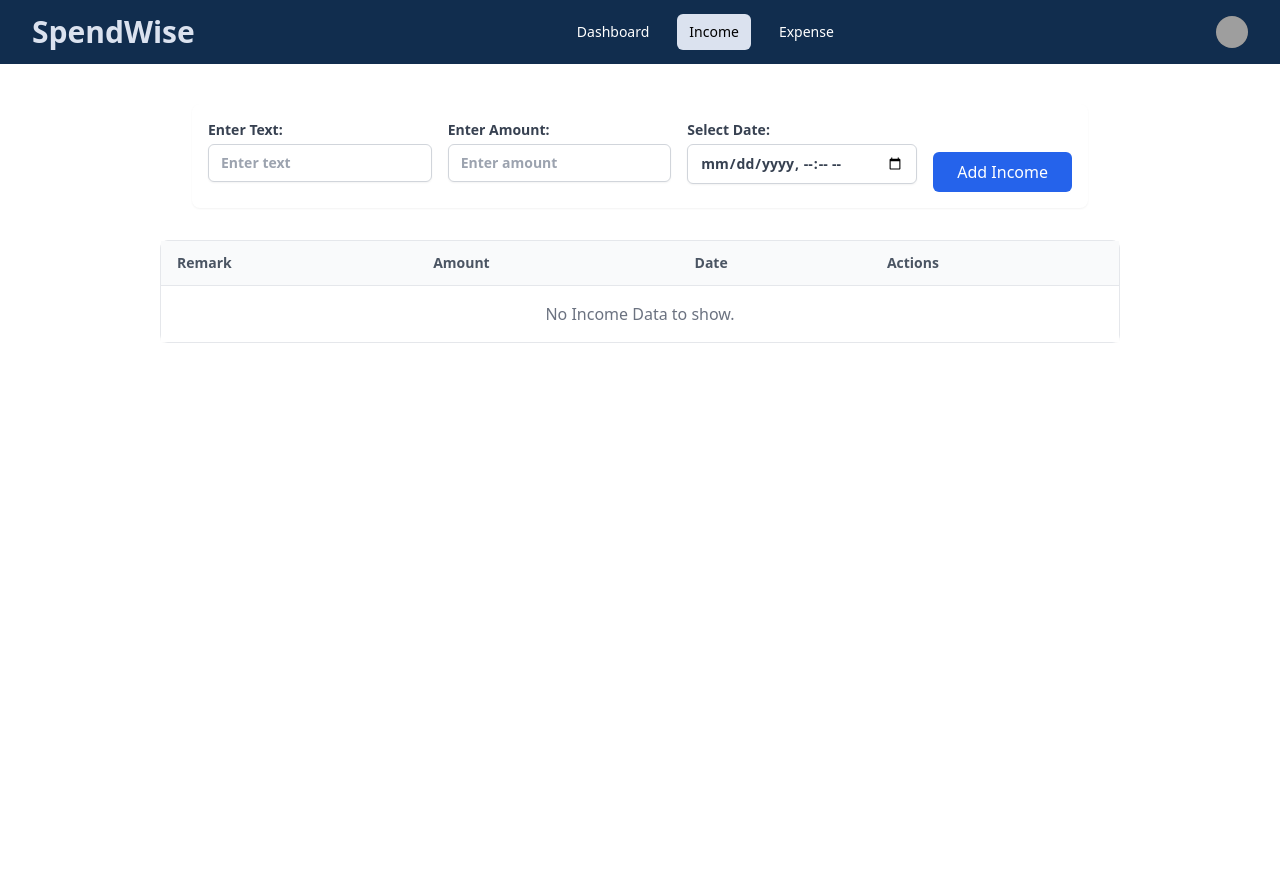
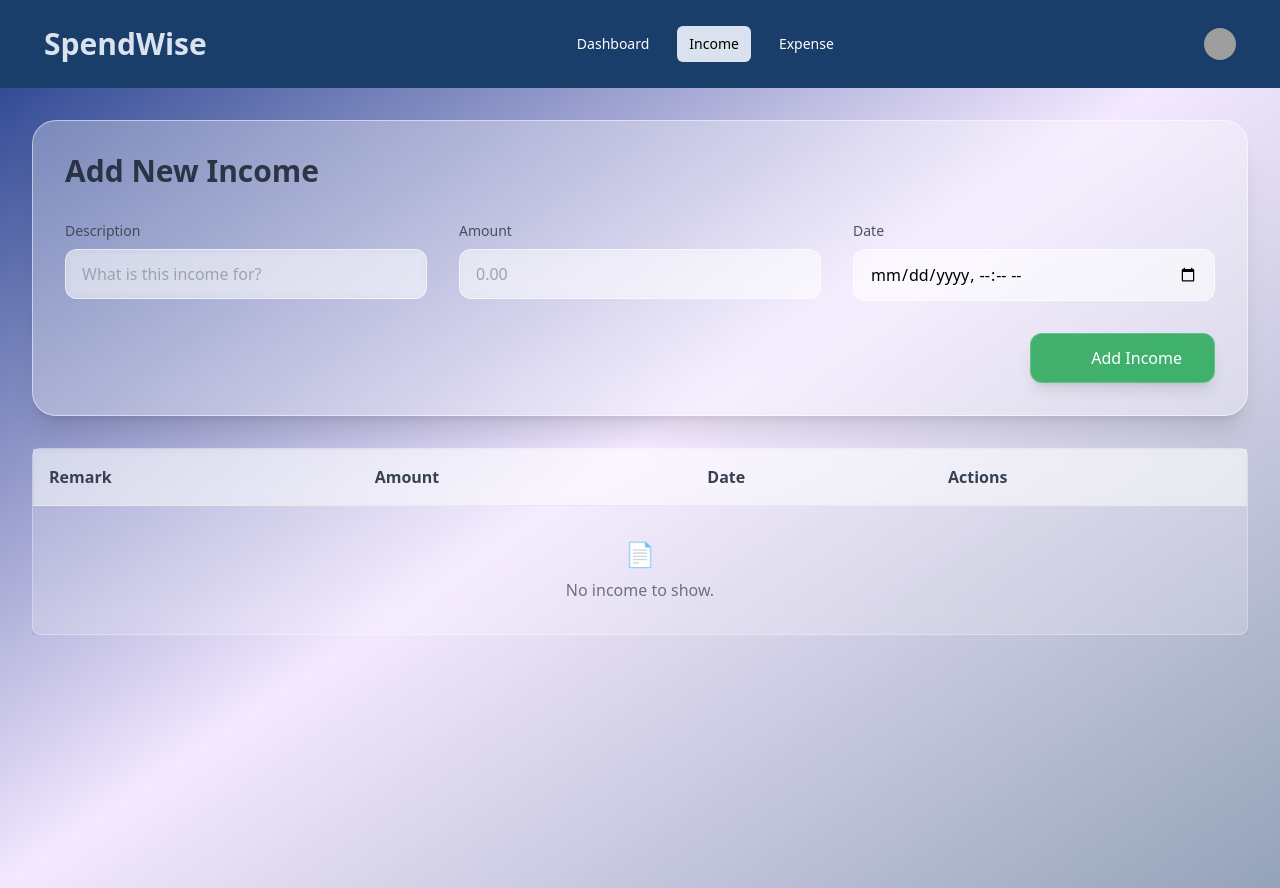
Before and after one commit to Sanskar-Karki/SpendWise, a React (Vite) app in the folder Client/: page /income in a window 1280 px wide. Before the commit the page ends 800 px from the top, so only its background shows below. Built offline with nearby package versions, Linux system fonts and the light colour scheme; grey boxes are pictures that could not be loaded.

Commit message:
UI change

```diff
--- a/Client/src/App.jsx
+++ b/Client/src/App.jsx
@@ -5,8 +5,10 @@ function App() {
 
   return (
     <>
-      <Navbar />
-      <Outlet />
+      <div className="bg-gradient-to-br from-blue-900 via-purple-100 to-slate-400">
+        <Navbar />
+        <Outlet />
+      </div>
     </>
   )
 }
--- a/Client/src/components/Dashboard/Dashboard.jsx
+++ b/Client/src/components/Dashboard/Dashboard.jsx
@@ -1,7 +1,7 @@
 
 const Dashboard = () => {
   return (
-    <div className="">
+    <div className="min-h-screen">
       Dashboard
     </div>
   )
--- a/Client/src/components/Expense/Expense.jsx
+++ b/Client/src/components/Expense/Expense.jsx
@@ -11,21 +11,14 @@ const Expense = () => {
 
   const handleInput = (e) => {
     const { value, name } = e.target;
-    setData({
-      ...data,
-      [name]: value,
-    });
+    setData({ ...data, [name]: value });
   };
 
   const handleSubmit = (e) => {
     e.preventDefault();
-    if (data.remark.trim() !== "" && data.amount.trim() !== "" && data.date.trim() !== "") {
+    if (data.remark.trim() && data.amount.trim() && data.date.trim()) {
       setExpenseData([...expenseData, data]);
-      setData({
-        remark: "",
-        amount: "",
-        date: "",
-      });
+      setData({ remark: "", amount: "", date: "" });
     } else {
       alert("Please fill all fields");
     }
@@ -37,66 +30,74 @@ const Expense = () => {
   };
 
   return (
-    <div className="mx-4 md:mx-8 lg:mx-40 my-6 md:my-10">
-      <div className="w-full max-w-4xl mx-auto">
-        <form
-          className="flex flex-col md:flex-row gap-4 mb-8 p-4 bg-white rounded-lg shadow-sm"
-          onSubmit={handleSubmit}
-        >
-          <div className="flex-1">
-            <label className="block text-gray-700 text-sm font-bold mb-2">
-              Enter Text:
+    <div className="min-h-screen ">
+      <div className="max-w-7xl mx-auto px-4 sm:px-6 lg:px-8 py-8">
+        <div className="backdrop-blur-lg bg-white/30 rounded-3xl shadow-xl p-8 border border-white/50">
+          <h2 className="text-3xl font-bold text-gray-800/90 mb-8">Add New Expense</h2>
+          <form onSubmit={handleSubmit} className="space-y-8">
+            <div className="grid md:grid-cols-3 gap-8">
+              <div className="space-y-2">
+                <label className="block text-sm font-medium text-gray-700/90">
+                  Description
+                </label>
                 <input
                   name="remark"
                   value={data.remark}
-                className="mt-1 block w-full px-3 py-2 border border-gray-300 rounded-md shadow-sm
-                         focus:ring-2 focus:ring-blue-500 focus:border-blue-500"
-                placeholder="Enter text"
+                  onChange={handleInput}
+                  className="w-full px-4 py-3 rounded-xl backdrop-blur-sm bg-white/40 border border-white/60
+                           focus:border-blue-400 focus:ring-2 focus:ring-blue-200 transition-all duration-300
+                           placeholder-gray-400"
+                  placeholder="What's this expense for?"
                   type="text"
-                onChange={handleInput}
                 />
-            </label>
               </div>
 
-          <div className="flex-1">
-            <label className="block text-gray-700 text-sm font-bold mb-2">
-              Enter Amount:
+              <div className="space-y-2">
+                <label className="block text-sm font-medium text-gray-700/90">
+                  Amount
+                </label>
                 <input
                   name="amount"
                   value={data.amount}
                   onChange={handleInput}
-                className="mt-1 block w-full px-3 py-2 border border-gray-300 rounded-md shadow-sm
-                         focus:ring-2 focus:ring-blue-500 focus:border-blue-500"
-                placeholder="Enter amount"
+                  className="w-full px-4 py-3 rounded-xl backdrop-blur-sm bg-white/40 border border-white/60
+                           focus:border-blue-400 focus:ring-2 focus:ring-blue-200 transition-all duration-300
+                           placeholder-gray-400"
+                  placeholder="0.00"
                   type="number"
                 />
-            </label>
               </div>
 
-          <div className="flex-1">
-            <label className="block text-gray-700 text-sm font-bold mb-2">
-              Select Date:
+              <div className="space-y-2">
+                <label className="block text-sm font-medium text-gray-700/90">
+                  Date
+                </label>
                 <input
                   value={data.date}
                   onChange={handleInput}
                   name="date"
-                className="mt-1 block w-full px-3 py-2 border border-gray-300 rounded-md shadow-sm
-                         focus:ring-2 focus:ring-blue-500 focus:border-blue-500"
+                  className="w-full px-4 py-3 rounded-xl backdrop-blur-sm bg-white/40 border border-white/60
+                           focus:border-blue-400 focus:ring-2 focus:ring-blue-200 transition-all duration-300"
                   type="datetime-local"
                 />
-            </label>
+              </div>
             </div>
 
-          <button
-            className="w-full md:w-auto mt-4 md:mt-8 px-6 py-2 bg-blue-600 text-white rounded-md
-                     hover:bg-blue-700 transition-colors duration-200"
-          >
-            Add Income
+            <div className="flex justify-end">
+              <button className="inline-flex w-full flex justify-center sm:w-auto items-center px-8 py-3 backdrop-blur-sm bg-red-600/80 hover:bg-red-700/100
+                              text-white rounded-xl shadow-lg hover:shadow-xl transition-all duration-300 font-medium
+                              border border-white/20 ">
+                <div className="w-5 h-5 mr-2 " />
+                Add Expense
               </button>
+            </div>
           </form>
         </div>
 
+        <div className="mt-8">
           <ExpenseList expenseData={expenseData} deleteHandler={deleteHandler} />
+        </div>
+      </div>
     </div>
   );
 };
--- a/Client/src/components/Expense/ExpenseList.jsx
+++ b/Client/src/components/Expense/ExpenseList.jsx
@@ -4,40 +4,52 @@ import { MdDeleteForever } from "react-icons/md";
 const ExpenseList = ({ expenseData, deleteHandler }) => {
   return (
     <div className="w-full overflow-x-auto px-4 md:px-0">
-      <div className="min-w-full shadow-sm rounded-lg border border-gray-200">
+      <div className="min-w-full shadow-md rounded-lg border border-white/30 backdrop-blur-md bg-white/20">
         <table className="min-w-full divide-y divide-gray-200">
-          <thead className="bg-gray-50">
+          <thead className="bg-white/40 backdrop-blur-sm">
             <tr>
-              <th className="px-4 py-3 text-left text-xs md:text-sm font-semibold text-gray-600">Remark</th>
-              <th className="px-4 py-3 text-left text-xs md:text-sm font-semibold text-gray-600">Amount</th>
-              <th className="hidden md:table-cell px-4 py-3 text-left text-xs md:text-sm font-semibold text-gray-600">Date</th>
-              <th className="px-4 py-3 text-left text-xs md:text-sm font-semibold text-gray-600">Actions</th>
+              <th className="px-4 py-4 text-left text-sm md:text-base font-semibold text-gray-700">
+                Remark
+              </th>
+              <th className="px-4 py-4 text-left text-sm md:text-base font-semibold text-gray-700">
+                Amount
+              </th>
+              <th className="hidden md:table-cell px-4 py-4 text-left text-sm md:text-base font-semibold text-gray-700">
+                Date
+              </th>
+              <th className="px-4 py-4 text-left text-sm md:text-base font-semibold text-gray-700">
+                Actions
+              </th>
             </tr>
           </thead>
-          <tbody className="bg-white divide-y divide-gray-200">
+          <tbody className="divide-y divide-gray-200">
             {expenseData.length === 0 ? (
               <tr>
-                <td colSpan="4" className="px-4 py-4 text-center text-gray-500">
-                  No Expense Data to show.
+                <td colSpan="4" className="px-6 py-8 text-center text-gray-500">
+                  <div className="flex flex-col items-center space-y-2">
+                    <span className="text-2xl">📄</span>
+                    <p className="text-sm md:text-base">No expenses to show.</p>
+                  </div>
                 </td>
               </tr>
             ) : (
               expenseData.map((data, index) => (
-                <tr key={index} className="hover:bg-gray-50 transition-colors">
-                  <td className="px-4 py-4 whitespace-nowrap text-sm">
-                    <div className="flex flex-col md:flex-row md:items-center">
-                      <span className="font-medium text-gray-900">{data.remark}</span>
+                <tr
+                  key={index}
+                  className="hover:bg-white/30 transition duration-200 ease-in-out"
+                >
+                  <td className="px-4 py-4 text-sm md:text-base text-gray-900 break-words max-w-xs">
+                    <div className="flex flex-col">
+                      <span className="font-medium">{data.remark}</span>
                       <span className="md:hidden text-xs text-gray-500 mt-1">
                         {new Date(data.date).toLocaleString()}
                       </span>
                     </div>
                   </td>
-                  <td className="px-4 py-4 whitespace-nowrap">
-                    <span className="text-sm font-semibold text-green-600">
-                      ${Number(data.amount).toLocaleString()}
-                    </span>
+                  <td className="px-4 py-4 text-sm md:text-base font-semibold text-green-600">
+                    ${Number(data.amount).toLocaleString()}
                   </td>
-                  <td className="hidden md:table-cell px-4 py-4 whitespace-nowrap text-sm text-gray-500">
+                  <td className="hidden md:table-cell px-4 py-4 text-sm text-gray-500">
                     {new Date(data.date).toLocaleString("en-US", {
                       year: "numeric",
                       month: "short",
@@ -46,20 +58,22 @@ const ExpenseList = ({ expenseData, deleteHandler }) => {
                       minute: "2-digit",
                     })}
                   </td>
-                  <td className="px-4 py-4 whitespace-nowrap text-sm">
-                    <div className="flex space-x-2">
+                  <td className="px-4 py-4 text-sm">
+                    <div className="flex items-center space-x-3">
                       <button
-                        className="p-2 hover:bg-gray-100 rounded-full transition-colors"
+                        className="p-2 rounded-full text-blue-600 hover:bg-blue-100 transition"
                         aria-label="Edit"
-                        tabIndex="0">
-                        <FaEdit className="w-4 h-4 text-blue-600" />
+                        title="Edit"
+                      >
+                        <FaEdit className="w-5 h-5" />
                       </button>
                       <button
                         onClick={() => deleteHandler(index)}
-                        className="p-2 hover:bg-gray-100 rounded-full transition-colors"
+                        className="p-2 rounded-full text-red-600 hover:bg-red-100 transition"
                         aria-label="Delete"
-                        tabIndex="0">
-                        <MdDeleteForever className="w-4 h-4 text-red-600" />
+                        title="Delete"
+                      >
+                        <MdDeleteForever className="w-5 h-5" />
                       </button>
                     </div>
                   </td>
--- a/Client/src/components/Income/Income.jsx
+++ b/Client/src/components/Income/Income.jsx
@@ -11,21 +11,14 @@ const Income = () => {
 
   const handleInput = (e) => {
     const { value, name } = e.target;
-    setData({
-      ...data,
-      [name]: value,
-    });
+    setData({ ...data, [name]: value });
   };
 
   const handleSubmit = (e) => {
     e.preventDefault();
-    if (data.remark.trim() !== "" && data.amount.trim() !== "" && data.date.trim() !== "") {
+    if (data.remark.trim() && data.amount.trim() && data.date.trim()) {
       setIncomeData([...incomeData, data]);
-      setData({
-        remark: "",
-        amount: "",
-        date: "",
-      });
+      setData({ remark: "", amount: "", date: "" });
     } else {
       alert("Please fill all fields");
     }
@@ -37,66 +30,68 @@ const Income = () => {
   };
 
   return (
-    <div className="mx-4 md:mx-8 lg:mx-40 my-6 md:my-10">
-      <div className="w-full max-w-4xl mx-auto">
-        <form
-          className="flex flex-col md:flex-row gap-4 mb-8 p-4 bg-white rounded-lg shadow-sm"
-          onSubmit={handleSubmit}
-        >
-          <div className="flex-1">
-            <label className="block text-gray-700 text-sm font-bold mb-2">
-              Enter Text:
+    <div className="min-h-screen">
+      <div className="max-w-7xl mx-auto px-4 sm:px-6 lg:px-8 py-8">
+        <div className="backdrop-blur-lg bg-white/30 rounded-3xl shadow-xl p-8 border border-white/50">
+          <h2 className="text-3xl font-bold text-gray-800/90 mb-8">Add New Income</h2>
+          <form onSubmit={handleSubmit} className="space-y-8">
+            <div className="grid md:grid-cols-3 gap-8">
+              <div className="space-y-2">
+                <label className="block text-sm font-medium text-gray-700/90">Description</label>
                 <input
                   name="remark"
                   value={data.remark}
-                className="mt-1 block w-full px-3 py-2 border border-gray-300 rounded-md shadow-sm
-                         focus:ring-2 focus:ring-blue-500 focus:border-blue-500"
-                placeholder="Enter text"
+                  onChange={handleInput}
+                  className="w-full px-4 py-3 rounded-xl backdrop-blur-sm bg-white/40 border border-white/60
+                           focus:border-blue-400 focus:ring-2 focus:ring-blue-200 transition-all duration-300
+                           placeholder-gray-400"
+                  placeholder="What is this income for?"
                   type="text"
-                onChange={handleInput}
                 />
-            </label>
               </div>
 
-          <div className="flex-1">
-            <label className="block text-gray-700 text-sm font-bold mb-2">
-              Enter Amount:
+              <div className="space-y-2">
+                <label className="block text-sm font-medium text-gray-700/90">Amount</label>
                 <input
                   name="amount"
                   value={data.amount}
                   onChange={handleInput}
-                className="mt-1 block w-full px-3 py-2 border border-gray-300 rounded-md shadow-sm
-                         focus:ring-2 focus:ring-blue-500 focus:border-blue-500"
-                placeholder="Enter amount"
+                  className="w-full px-4 py-3 rounded-xl backdrop-blur-sm bg-white/40 border border-white/60
+                           focus:border-blue-400 focus:ring-2 focus:ring-blue-200 transition-all duration-300
+                           placeholder-gray-400"
+                  placeholder="0.00"
                   type="number"
                 />
-            </label>
               </div>
 
-          <div className="flex-1">
-            <label className="block text-gray-700 text-sm font-bold mb-2">
-              Select Date:
+              <div className="space-y-2">
+                <label className="block text-sm font-medium text-gray-700/90">Date</label>
                 <input
                   value={data.date}
                   onChange={handleInput}
                   name="date"
-                className="mt-1 block w-full px-3 py-2 border border-gray-300 rounded-md shadow-sm
-                         focus:ring-2 focus:ring-blue-500 focus:border-blue-500"
+                  className="w-full px-4 py-3 rounded-xl backdrop-blur-sm bg-white/40 border border-white/60
+                           focus:border-blue-400 focus:ring-2 focus:ring-blue-200 transition-all duration-300"
                   type="datetime-local"
                 />
-            </label>
+              </div>
             </div>
 
-          <button
-            className="w-full md:w-auto mt-4 md:mt-8 px-6 py-2 bg-blue-600 text-white rounded-md
-                     hover:bg-blue-700 transition-colors duration-200"
-          >
+            <div className="flex justify-end">
+              <button className="inline-flex w-full flex justify-center sm:w-auto items-center px-8 py-3 backdrop-blur-sm bg-green-600/80 hover:bg-green-700/90
+                              text-white rounded-xl shadow-lg hover:shadow-xl transition-all duration-300 font-medium
+                              border border-white/20">
+                <div className="w-5 h-5 mr-2 " />
                 Add Income
               </button>
+            </div>
           </form>
         </div>
 
+        <div className="mt-8">
           <IncomeList incomeData={incomeData} deleteHandler={deleteHandler} />
+        </div>
+      </div>
     </div>
   );
 };
--- a/Client/src/components/Income/IncomeList.jsx
+++ b/Client/src/components/Income/IncomeList.jsx
@@ -4,56 +4,73 @@ import { MdDeleteForever } from "react-icons/md";
 const IncomeList = ({ incomeData, deleteHandler }) => {
   return (
     <div className="w-full overflow-x-auto px-4 md:px-0">
-      <div className="min-w-full shadow-sm rounded-lg border border-gray-200">
+      <div className="min-w-full shadow-md rounded-lg border border-white/30 backdrop-blur-md bg-white/20">
         <table className="min-w-full divide-y divide-gray-200">
-          <thead className="bg-gray-50">
+          <thead className="bg-white/40 backdrop-blur-sm">
             <tr>
-              <th className="px-4 py-3 text-left text-xs md:text-sm font-semibold text-gray-600">Remark</th>
-              <th className="px-4 py-3 text-left text-xs md:text-sm font-semibold text-gray-600">Amount</th>
-              <th className="hidden md:table-cell px-4 py-3 text-left text-xs md:text-sm font-semibold text-gray-600">Date</th>
-              <th className="px-4 py-3 text-left text-xs md:text-sm font-semibold text-gray-600">Actions</th>
+              <th className="px-4 py-4 text-left text-sm md:text-base font-semibold text-gray-700">
+                Remark
+              </th>
+              <th className="px-4 py-4 text-left text-sm md:text-base font-semibold text-gray-700">
+                Amount
+              </th>
+              <th className="hidden md:table-cell px-4 py-4 text-left text-sm md:text-base font-semibold text-gray-700">
+                Date
+              </th>
+              <th className="px-4 py-4 text-left text-sm md:text-base font-semibold text-gray-700">
+                Actions
+              </th>
             </tr>
           </thead>
-          <tbody className="bg-white divide-y divide-gray-200">
-
+          <tbody className="divide-y divide-gray-200">
             {incomeData.length === 0 ? (
               <tr>
-                <td colSpan="4" className="px-4 py-4 text-center text-gray-500">
-                  No Income Data to show.
+                <td colSpan="4" className="px-6 py-8 text-center text-gray-500">
+                  <div className="flex flex-col items-center space-y-2">
+                    <span className="text-2xl">📄</span>
+                    <p className="text-sm md:text-base">No income to show.</p>
+                  </div>
                 </td>
               </tr>
             ) : (
-
               incomeData.map((data, index) => (
-                <tr key={index} className="hover:bg-gray-50 transition-colors">
-                  <td className="px-4 py-4 whitespace-nowrap text-sm">
-                    <div className="flex flex-col md:flex-row md:items-center">
-                      <span className="font-medium text-gray-900">{data.remark}</span>
+                <tr key={index} className="hover:bg-white/30 transition duration-200 ease-in-out">
+                  <td className="px-4 py-4 text-sm md:text-base text-gray-900 break-words max-w-xs">
+                    <div className="flex flex-col">
+                      <span className="font-medium">{data.remark}</span>
                       <span className="md:hidden text-xs text-gray-500 mt-1">
-                        {data.date.replace("T", " | ")}
+                        {new Date(data.date).toLocaleString()}
                       </span>
                     </div>
                   </td>
-                  <td className="px-4 py-4 whitespace-nowrap">
-                    <span className="text-sm font-semibold text-green-600">
-                      ${Number(data.amount).toLocaleString()}
-                    </span>
+                  <td className="px-4 py-4 text-sm md:text-base font-semibold text-green-600">
+                    ${Number(data.amount).toLocaleString()}
                   </td>
-                  <td className="hidden md:table-cell px-4 py-4 whitespace-nowrap text-sm text-gray-500">
-                    {data.date.replace("T", " | ")}
+                  <td className="hidden md:table-cell px-4 py-4 text-sm text-gray-500">
+                    {new Date(data.date).toLocaleString("en-US", {
+                      year: "numeric",
+                      month: "short",
+                      day: "numeric",
+                      hour: "2-digit",
+                      minute: "2-digit",
+                    })}
                   </td>
-                  <td className="px-4 py-4 whitespace-nowrap text-sm">
-                    <div className="flex space-x-2">
+                  <td className="px-4 py-4 text-sm">
+                    <div className="flex items-center space-x-3">
                       <button
-                        className="p-2 hover:bg-gray-100 rounded-full transition-colors"
-                        aria-label="Edit">
-                        <FaEdit className="w-4 h-4 text-blue-600" />
+                        className="p-2 rounded-full text-blue-600 hover:bg-blue-100 transition"
+                        aria-label="Edit"
+                        title="Edit"
+                      >
+                        <FaEdit className="w-5 h-5" />
                       </button>
                       <button
                         onClick={() => deleteHandler(index)}
-                        className="p-2 hover:bg-gray-100 rounded-full transition-colors"
-                        aria-label="Delete">
-                        <MdDeleteForever className="w-4 h-4 text-red-600" />
+                        className="p-2 rounded-full text-red-600 hover:bg-red-100 transition"
+                        aria-label="Delete"
+                        title="Delete"
+                      >
+                        <MdDeleteForever className="w-5 h-5" />
                       </button>
                     </div>
                   </td>
--- a/Client/src/components/Navbar.jsx
+++ b/Client/src/components/Navbar.jsx
@@ -22,7 +22,7 @@ const Navbar = () => {
   };
 
   return (
-    <nav className="bg-[#112D4E] z-10 w-full">
+    <nav className="bg-[#193e6a] z-10 w-full  p-3">
       <div className="mx-auto max-w-7xl px-2 sm:px-6 lg:px-8">
         <div className="relative flex h-16 items-center justify-between">
           {/* Mobile menu button - Only visible on small screens */}
```
Also changed, not shown: Client/src/assets/logo.jpg (deleted), Client/src/index.css (line endings or trailing spaces). Lines whose indentation alone changed are shown as unchanged.
